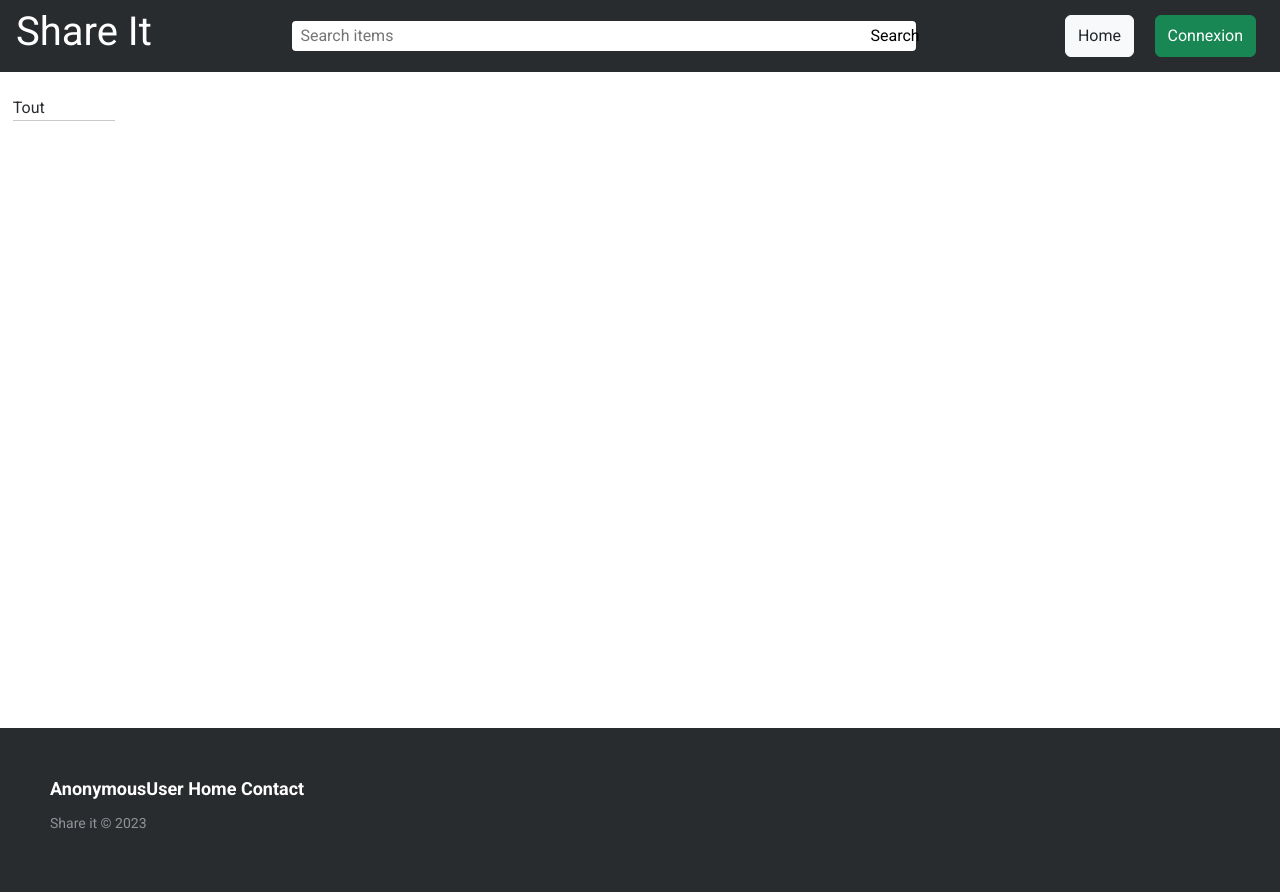
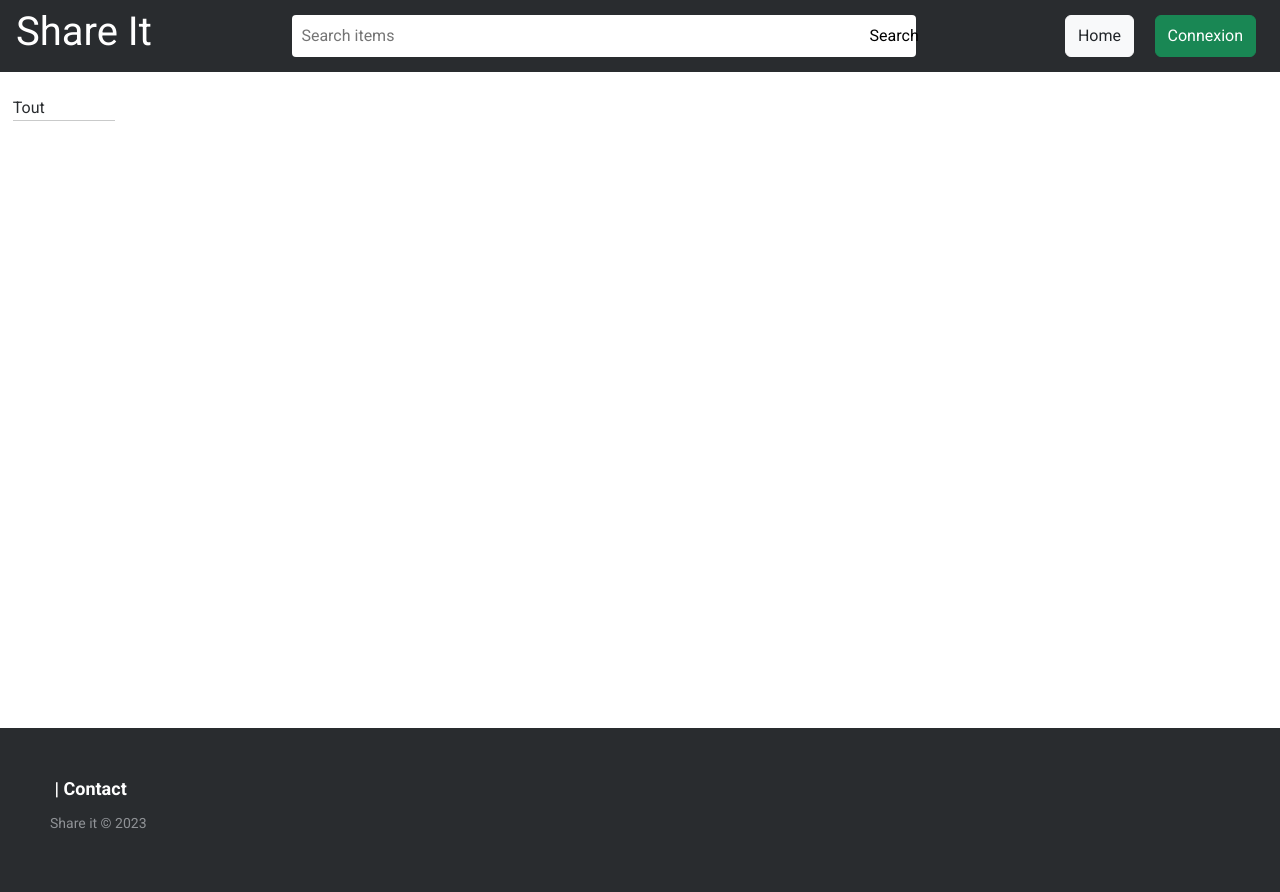
Before and after one commit to ArianDervishaj/projet-pal, a Django app: page / in a window 1280 px wide. Run offline with Django 4.2, Linux system fonts and the light colour scheme; data that the repository does not hold is empty.

Commit message:
conseilles de Kevin

```diff
--- a/src/chats/admin.py
+++ b/src/chats/admin.py
@@ -1,5 +1,4 @@
 from django.contrib import admin
-from .models import Chat, Message
+from .models import Chat
 # Register your models here.
 admin.site.register(Chat)
-admin.site.register(Message)
--- a/src/myapp/views.py
+++ b/src/myapp/views.py
@@ -5,6 +5,8 @@ from .forms import CreateNewItemForm
 from django.shortcuts import render, get_object_or_404
 from django.db.models import Q
 from django.db.models.functions import Lower
+
+
 # Create your views here.
 
 
@@ -26,11 +28,6 @@ def index(request,category_name=None):
         'all_categories': all_categories
     }
     return render(request, 'items/index.html', context)
-
-
-def home(request):
-    return render(request, "home.html")
-
 
 def detail(request, id):
     item = Item.objects.get(id=id)
--- a/src/static/css/style.css
+++ b/src/static/css/style.css
@@ -41,15 +41,17 @@ header .menu a:hover {
 
 .search{
     width: 50%;
+    padding: 6px 1px;
     background-color: white;
     border-radius: 4px;
 }
 
 .search-bar{
     width: 92%;
-    height: 24px;
+    height: 30px;
     margin: 0px;
     border-radius: 4px;
+    padding: 2px 6px;
     border: 0px;
     padding:0px 0px 0px 8px;
 }
--- a/src/templates/base.html
+++ b/src/templates/base.html
@@ -57,8 +57,8 @@
     </div>
     <footer>
       <p class="footer-links">
-        <a href="#">{{user}}</a>
-        <a href="/">Home</a>
+        <a href="#">{{user.username}}</a>
+        <span> | </span>
         <a href="#">Contact</a>
       </p>
       <p>Share it &copy; 2023</p>
--- a/src/templates/chats/index.html
+++ b/src/templates/chats/index.html
@@ -24,7 +24,6 @@
                         {% endif %}
                         {% endfor %}
                     </p>
-                    <p class="card-text"><small class="text-muted">Last updated 3 mins ago</small></p>
                 </div>
             </div>
         </div>
```
Also changed, not shown: src/chats/views.py (+8 -1 lines), src/myapp/admin.py (+15 -4 lines), src/images/0d5b5172cfd44ca3885f12b8fbeaff09.jpg (added), src/images/728b7e049b774a07a2b083f38dcda51c.jpg (added), src/images/dca61ab2f82d4dd19fcac30e663d6123.jpg (added), src/images/default.jpg (renamed from src/images/280f43c035eb429883fde5ea73af0a50.jpg), src/images/f8d17df9446e4a058d78fed038f297cf.jpg (added), 2 other files.
